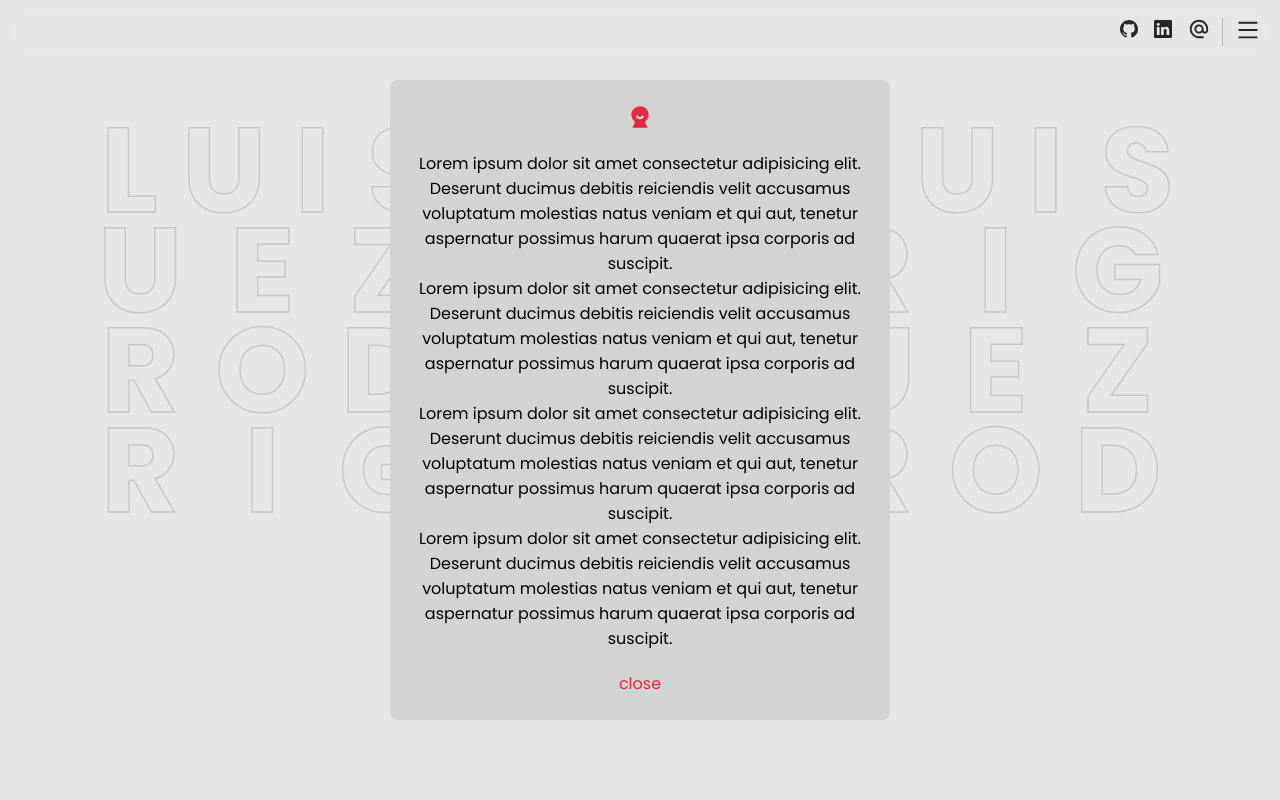
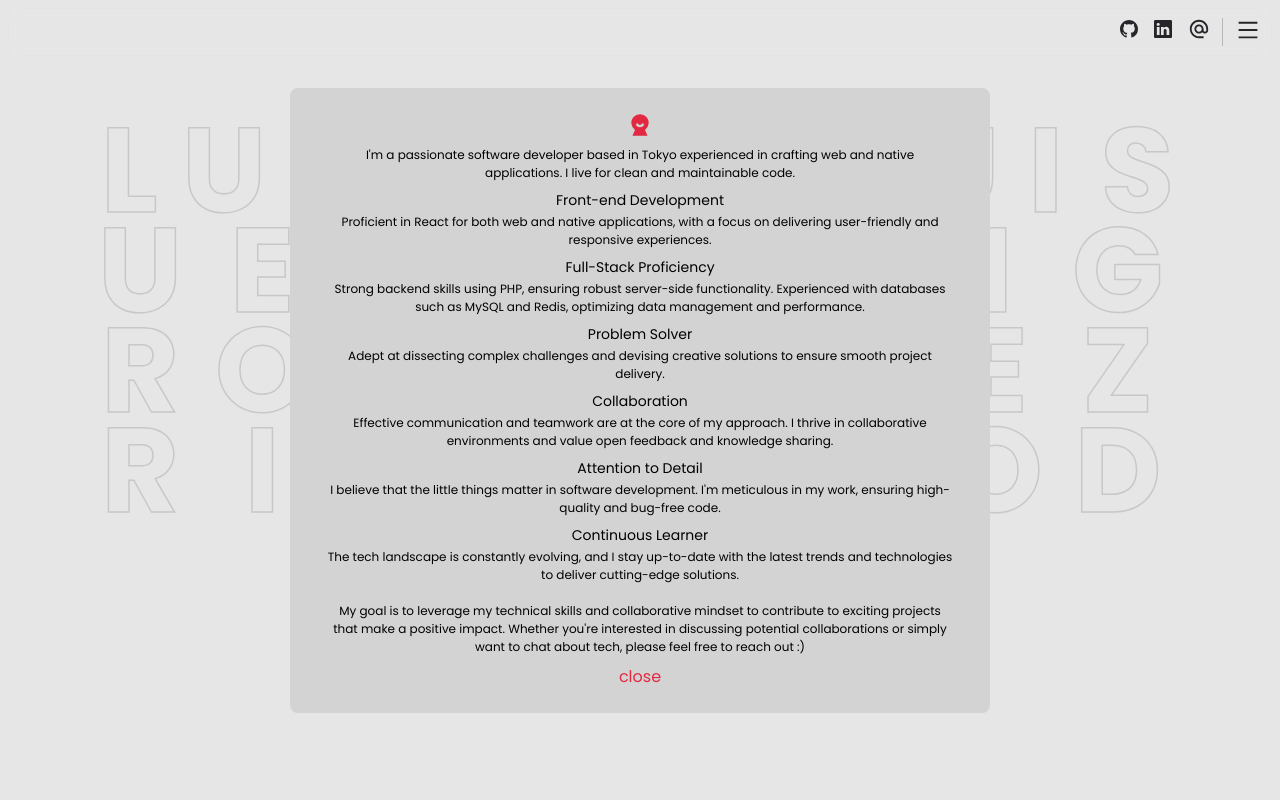
Before and after one commit to luisrrv/portfolio, a React (Create React App) app: page / in a window 1280 px wide. Both pictures are taken after a click on the element "more". Shown: the top 800 px of the page. Built offline with nearby package versions, Linux system fonts and the light colour scheme.

Commit message:
more about me

```diff
--- a/src/components/More/More.scss
+++ b/src/components/More/More.scss
@@ -25,13 +25,14 @@ $lighterBlue: #b5bbdf;
     transition: 400ms;
 
     .more-container {
-        height: 80%;
-        width: 500px;
+        max-height: 84%;
+        height: fit-content;
+        width: 700px;
         max-width: 90%;
         border-radius: 8px;
         background-color: #d3d3d3;
         backdrop-filter: blur(12px);
-        padding: 16px;
+        padding: 16px 36px;
         transform: scale(0.8);
         display: flex;
         flex-direction: column;
@@ -55,6 +56,18 @@ $lighterBlue: #b5bbdf;
         }
         .more-content {
             overflow-y: scroll;
+            font-size: 12px;
+            text-align: center;
+            flex-grow: 1;
+            span {
+                display: block;
+                height: fit-content;
+                width: 100%;
+                &.title {
+                    font-size: 14px;
+                    margin: 8px 0 2px 0;
+                }
+            }
         }
         .close-more {
             padding: 8px 12px;
@@ -83,4 +96,31 @@ $lighterBlue: #b5bbdf;
             transform: scale(1);
         }
     }
+    @media (max-width: 600px) {
+        .more-container {
+            padding: 16px 16px;
+        }
+    }
+    @media (max-width: 450px) {
+        .more-container {
+            max-width: 98%;
+        }
+    }
+    @media (max-width: 400px) {
+        .more-container {
+            max-width: 98%;
+            .more-content {
+                font-size: 11px;
+                span.title {
+                    font-size: 13px;
+                }
+            }
+        }
+    }
+    @media (max-height: 680px) {
+        .more-container {
+            max-width: 98%;
+            max-height: 80%;
+        }
+    }
 }
--- a/src/components/More/More.tsx
+++ b/src/components/More/More.tsx
@@ -56,13 +56,66 @@ export default function More({ isDark, more, moreOn, handleMore, handleContactMo
             >
             <h3 className='more-title'><RiUser5Fill /></h3>
             <p className='more-content'
-                >Lorem ipsum dolor sit amet consectetur adipisicing elit. Deserunt ducimus debitis reiciendis velit accusamus voluptatum molestias natus veniam et qui aut, tenetur aspernatur possimus harum quaerat ipsa corporis ad suscipit.
+                >
+                <span>
+                I'm a passionate software developer based in Tokyo experienced in crafting web and native applications. I live for clean and maintainable code.
+                </span>
+
+                <span className='title'>
+                Front-end Development
+                </span>
+
+                <span>
+                Proficient in React for both web and native applications, with a focus on delivering user-friendly and responsive experiences.
+                </span>
+
+                <span className='title'>
+                Full-Stack Proficiency
+                </span>
+
+                <span>
+                Strong backend skills using PHP, ensuring robust server-side functionality. Experienced with databases such as MySQL and Redis, optimizing data management and performance.
+                </span>
+
+                <span className='title'>
+                Problem Solver
+                </span>
+
+                <span>
+                Adept at dissecting complex challenges and devising creative solutions to ensure smooth project delivery.
+                </span>
+
+                <span className='title'>
+                Collaboration
+                </span>
+
+                <span>
+                Effective communication and teamwork are at the core of my approach. I thrive in collaborative environments and value open feedback and knowledge sharing.
+                </span>
+
+                <span className='title'>
+                Attention to Detail
+                </span>
+
+                <span>
+                I believe that the little things matter in software development. I'm meticulous in my work, ensuring high-quality and bug-free code.
+                </span>
+
+                <span className='title'>
+                Continuous Learner
+                </span>
+
+                <span>
+                The tech landscape is constantly evolving, and I stay up-to-date with the latest trends and technologies to deliver cutting-edge solutions.
+                </span>
                 <br></br>
-                Lorem ipsum dolor sit amet consectetur adipisicing elit. Deserunt ducimus debitis reiciendis velit accusamus voluptatum molestias natus veniam et qui aut, tenetur aspernatur possimus harum quaerat ipsa corporis ad suscipit.
-                <br></br>
-                Lorem ipsum dolor sit amet consectetur adipisicing elit. Deserunt ducimus debitis reiciendis velit accusamus voluptatum molestias natus veniam et qui aut, tenetur aspernatur possimus harum quaerat ipsa corporis ad suscipit.
-                <br></br>
-                Lorem ipsum dolor sit amet consectetur adipisicing elit. Deserunt ducimus debitis reiciendis velit accusamus voluptatum molestias natus veniam et qui aut, tenetur aspernatur possimus harum quaerat ipsa corporis ad suscipit.
+                <span>
+                My goal is to leverage my technical skills and collaborative mindset to contribute to exciting projects that make a positive impact. Whether you're interested in discussing potential collaborations or simply want to chat about tech, please feel free to reach out :)
+                </span>
+
+                {/* <span>
+                Let's build something great together!
+                </span> */}
             </p>
             <p
                 className="close-more"
```
